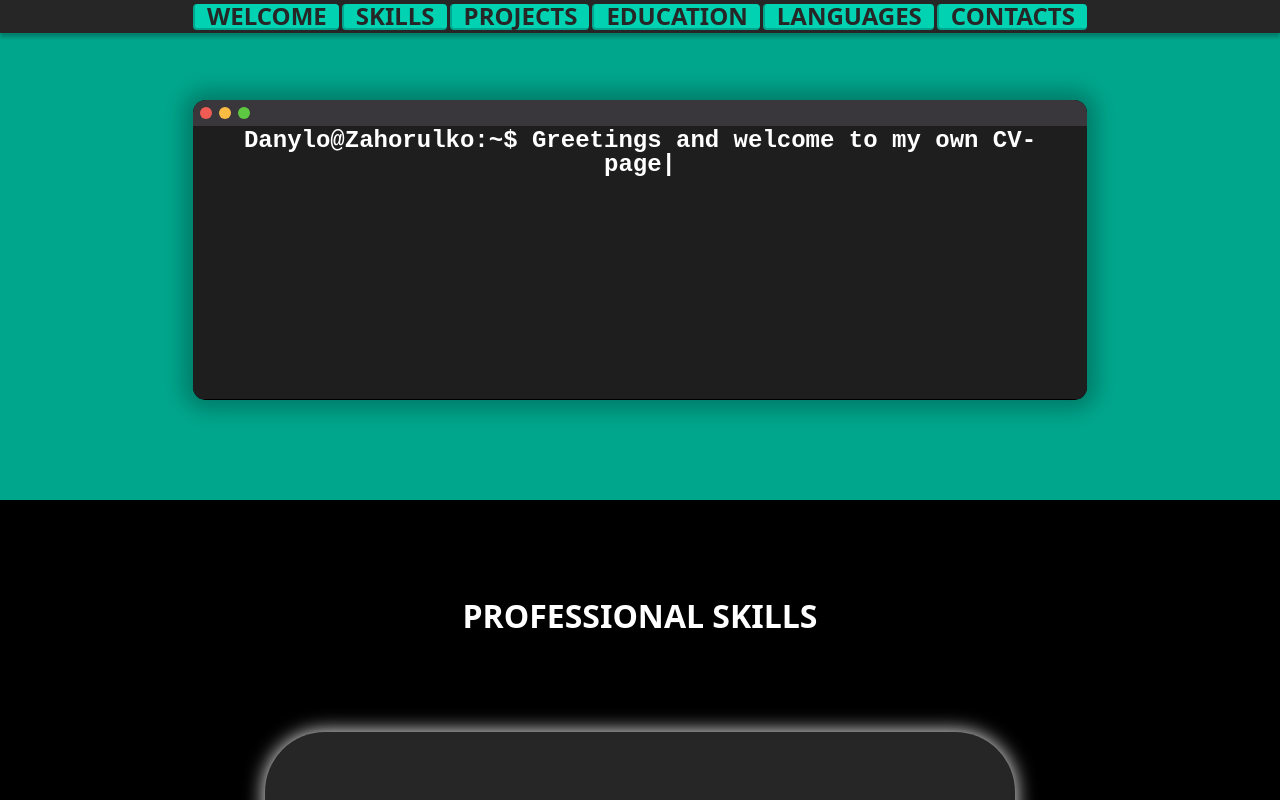
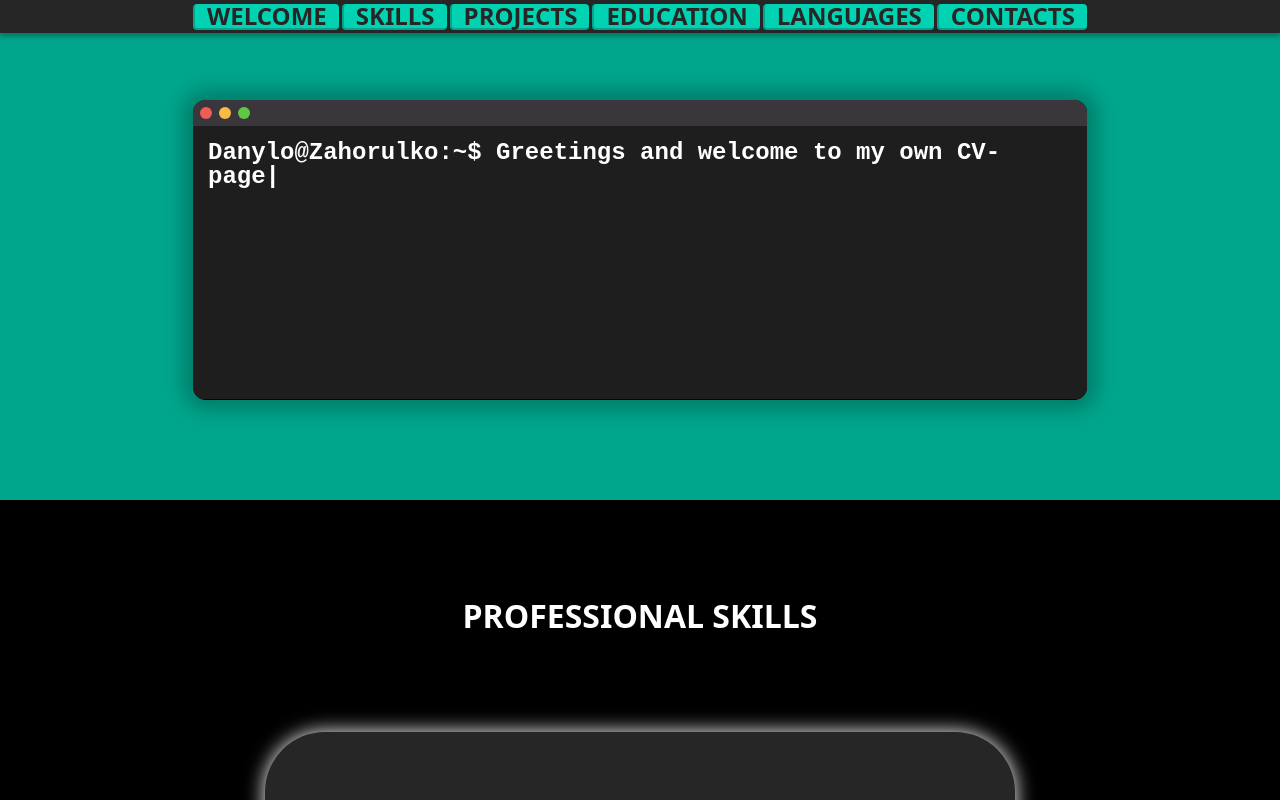
Before and after one commit to danil09234/cv, a React (Create React App) app: page / in a window 1280 px wide. Shown: the top 800 px of the page. Built offline with nearby package versions, Linux system fonts and the light colour scheme.

Commit message:
Change text orientation inside of a console

```diff
--- a/src/components/Console.module.css
+++ b/src/components/Console.module.css
@@ -29,7 +29,6 @@
     padding: 7px;
     gap: 7px;
 
-    /*position: absolute;*/
     width: 50px;
     height: 12px;
     left: 9px;
@@ -70,7 +69,6 @@
 
 .text {
     width: 864px;
-    height: 24px;
     margin: 0;
 
     font-family: 'Source Code Pro', monospace;
@@ -82,7 +80,6 @@
 
     display: flex;
     align-items: center;
-    text-align: center;
 
     color: #FFFFFF;
 }
```
